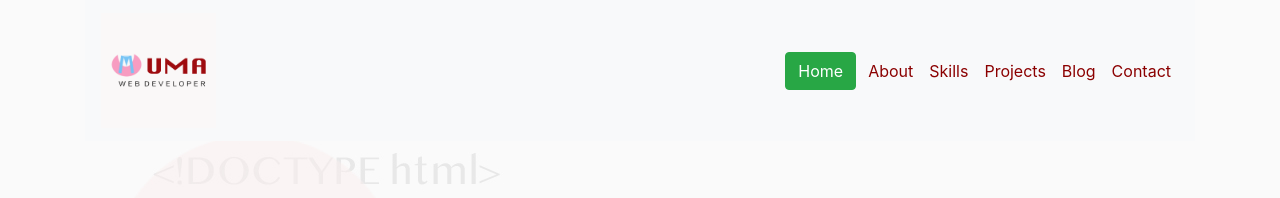
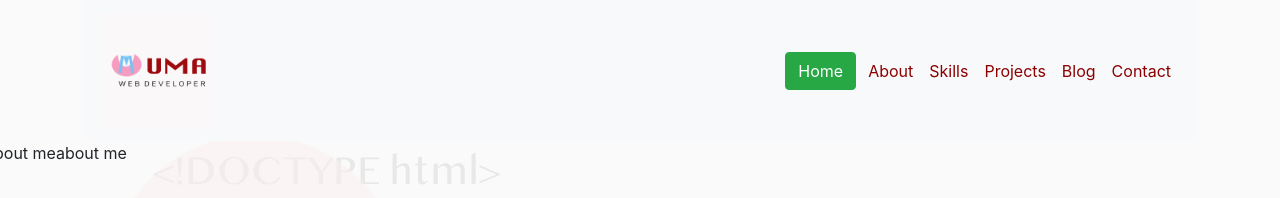
Before and after one commit to mdr-uma/portfolio, a React (Create React App) app: page /about in a window 1280 px wide. Shown: the top 198 px of the page. Built offline with nearby package versions, Linux system fonts and the light colour scheme.

Commit message:
create About component and class

```diff
--- a/src/components/About.js
+++ b/src/components/About.js
@@ -4,8 +4,8 @@ const About = () => {
     return(
          <div class="wrapper">
             <div class="row">
-                <div class="column"></div>
-                <div class="column"></div>
+                <div class="column">about me</div>
+                <div class="column">about me</div>
             </div>
         </div>
     )
```
